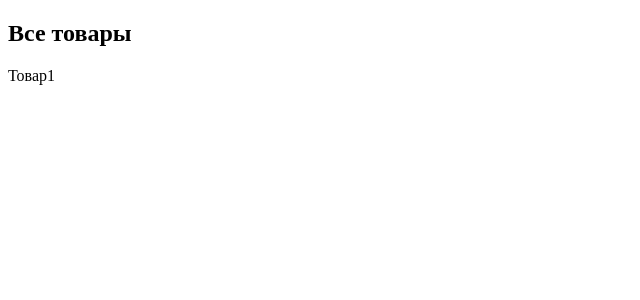
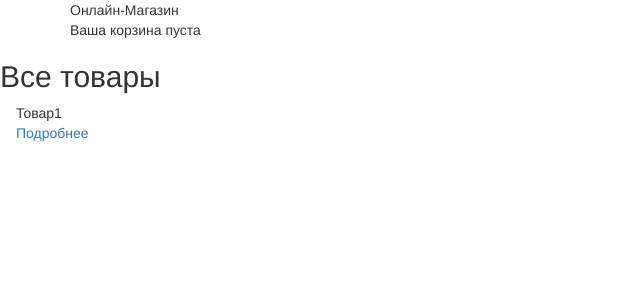
Before and after one commit to Illuzzion/simple_shop, a Django app: page / in a window 1280 px wide. Shown: the top 300 px of the page, without its empty margins (0-640 px from the left). Run offline with Django 3.2, Linux system fonts and the light colour scheme; data comes from the database, SQL or seed files in the repository; some libraries are stand-ins or nearby versions.

Commit message:
some changes

```diff
--- a/simple_shop/shop/admin.py
+++ b/simple_shop/shop/admin.py
@@ -5,7 +5,10 @@ from .models import Product, Category
 
 # Register your models here.
 class ProductAdmin(admin.ModelAdmin):
+    list_display = ['name', 'category', 'price', 'created', 'updated']
     prepopulated_fields = {'slug': ('name',)}
+    list_editable = ['price']
+    list_filter = ('available',)
 
 
 class ProductCategoryAdmin(admin.ModelAdmin):
--- a/simple_shop/shop/models.py
+++ b/simple_shop/shop/models.py
@@ -15,14 +15,27 @@ class Category(models.Model):
 
 
 class Product(models.Model):
-    name = models.CharField(max_length=255, verbose_name='Название товара', unique=True)
-    category = models.ForeignKey(Category)
-    slug = models.SlugField(max_length=150)
+    category = models.ForeignKey(Category, verbose_name="Категория")  # related_name='products'
+
+    name = models.CharField(max_length=150, verbose_name='Название товара', unique=True, db_index=True)
+    slug = models.SlugField(max_length=150, db_index=True)
+
+    description = models.TextField(blank=True, verbose_name='Описание товара')
+    price = models.DecimalField(verbose_name='Цена', max_digits=10, decimal_places=2, default=0)
+    image = models.ImageField(upload_to='products/', blank=True, verbose_name='Картинка товара')
+
+    available = models.BooleanField(default=True, verbose_name="На витрине")
+
+    created = models.DateTimeField(verbose_name="Дата добавления", auto_now_add=True, null=True)
+    updated = models.DateTimeField(auto_now=True, verbose_name='Дата изменения')
 
     class Meta:
         verbose_name = 'Товар'
         verbose_name_plural = "Товары"
-        ordering = ('name',)
+        ordering = ('-id',)  # порядок сортировки по умолчанию
+        index_together = [
+            ['id', 'slug']
+        ]
 
     def __str__(self):
         return self.name
--- /dev/null
+++ b/simple_shop/shop/static/css/style.css
@@ -0,0 +1,11 @@
+div#catalog-items {
+    display: block;
+    margin-left: 16px;
+    margin-right: 16px;
+}
+
+div.catalog-item {
+    width: 33.33333%;
+    float: left;
+    margin-bottom: 20px;
+}
--- a/simple_shop/shop/urls.py
+++ b/simple_shop/shop/urls.py
@@ -6,4 +6,5 @@ app_name = 'shop'
 
 urlpatterns = [
     url(r'^$', views.ProductIndexView.as_view(), name='index'),
+    url(r'product/(?P<pk>[0-9]+)/', views.ProductDetailView.as_view(), name='product_details')
 ]
--- a/simple_shop/shop/views.py
+++ b/simple_shop/shop/views.py
@@ -5,5 +5,10 @@ from .models import Product
 
 
 class ProductIndexView(generic.ListView):
-    template_name = 'shop/index.html'
-    queryset = Product.objects.order_by('-id')
+    queryset = Product.objects.filter(available=True)
+    template_name = 'shop/product_list.html'
+
+
+class ProductDetailView(generic.DetailView):
+    model = Product
+    template_name = 'shop/product_detail.html'
--- a/simple_shop/simple_shop/settings.py
+++ b/simple_shop/simple_shop/settings.py
@@ -112,4 +112,5 @@ USE_TZ = True
 # Static files (CSS, JavaScript, Images)
 # https://docs.djangoproject.com/en/1.10/howto/static-files/
 
+STATIC_ROOT = STATIC_DIR = os.path.join(BASE_DIR, 'static')
 STATIC_URL = '/static/'
--- a/simple_shop/templates/shop/base.html
+++ b/simple_shop/templates/shop/base.html
@@ -1,12 +1,32 @@
-<!DOCTYPE html>
+{% load staticfiles %}<!DOCTYPE html>
 <html lang="ru">
 <head>
     <meta charset="UTF-8">
+    <meta name="viewport" content="width=device-width, initial-scale=1">
     <title>{% block title_block %}empty title{% endblock %}</title>
+    <link rel="stylesheet" href="https://maxcdn.bootstrapcdn.com/bootstrap/3.3.7/css/bootstrap.min.css"
+          integrity="sha384-BVYiiSIFeK1dGmJRAkycuHAHRg32OmUcww7on3RYdg4Va+PmSTsz/K68vbdEjh4u" crossorigin="anonymous">
+    <link href="{% static "css/style.css" %}" rel="stylesheet">
 </head>
 <body>
+{% block header_block %}
+    <section id="header">
+        <div class="top container">
+            Онлайн-Магазин
+        </div>
+        <div class="top-bl">
+            <div class="container">
+                <div class="cart">Ваша корзина пуста</div>
+            </div>
+        </div>
+    </section>
+{% endblock %}
 {% block body_block %}
     empty body
 {% endblock %}
 </body>
+<script src="https://ajax.googleapis.com/ajax/libs/jquery/1.12.4/jquery.min.js"></script>
+<script src="https://maxcdn.bootstrapcdn.com/bootstrap/3.3.7/js/bootstrap.min.js"
+        integrity="sha384-Tc5IQib027qvyjSMfHjOMaLkfuWVxZxUPnCJA7l2mCWNIpG9mGCD8wGNIcPD7Txa"
+        crossorigin="anonymous"></script>
 </html>
--- a/simple_shop/templates/shop/index.html
+++ b/simple_shop/templates/shop/product_list.html
@@ -7,11 +7,15 @@
 {% block body_block %}
     {% if product_list %}
         <h2>Все товары</h2>
-        <div class="list-group">
+        <div id="catalog-items">
             {% for product in product_list %}
-                <div>{{ product.name }}</div>
+                <div class="catalog-item">
+                    <div class="item-title">{{ product.name }}</div>
+                    <a href="{% url 'shop:product_details' product.id %}">Подробнее</a>
+                </div>
             {% endfor %}
         </div>
+        <div style="clear: both"></div>
     {% else %}
         Пока товаров нет
     {% endif %}
```
Also changed, not shown: simple_shop/templates/shop/product_detail.html (added, +9 -0 lines).
